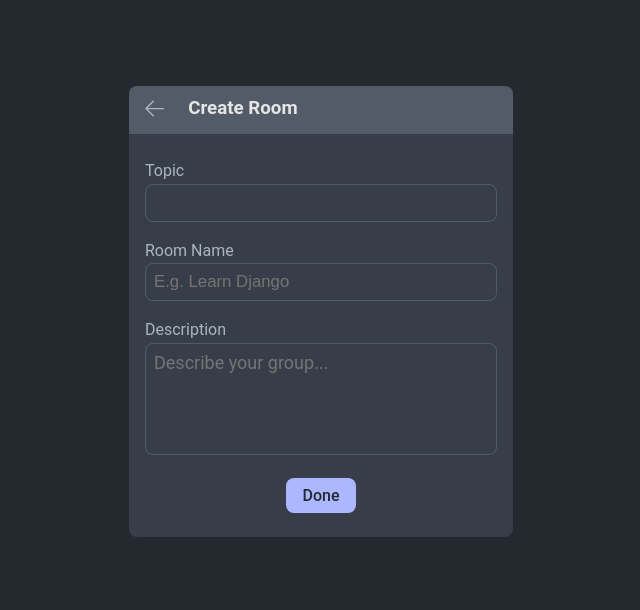
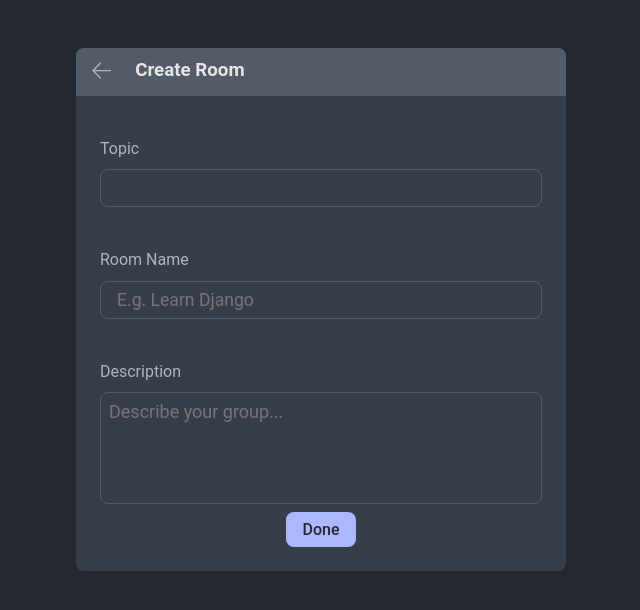
Before and after one commit to Rafay106/DjangoChatApp, a Django app: page /create-room/ in a window 1280 px wide. Shown: the part 68-678 px from the top of the page, without its empty margins (319-959 px from the left). Run offline with Django 4.2, Linux system fonts and the light colour scheme; a user stored in the database is signed in; data comes from the database, SQL or seed files in the repository; both versions use the stored data as it was after the commit.

Commit message:
some features added and code cleaned

```diff
--- a/DjangoChatApp/chat/forms.py
+++ b/DjangoChatApp/chat/forms.py
@@ -1,6 +1,5 @@
 from django import forms
 from django.contrib.auth.models import User
-from django.contrib.auth.forms import UserCreationForm
 from . models import RoomModel
 
 class RoomCreateForm(forms.ModelForm):
@@ -31,7 +30,7 @@ class RoomCreateForm(forms.ModelForm):
             'participants'
         ]
 
-class UserForm(UserCreationForm):
+class UserForm(forms.ModelForm):
     class Meta:
         model = User
         fields = [
--- a/DjangoChatApp/chat/templates/chat/roomCreateForm.html
+++ b/DjangoChatApp/chat/templates/chat/roomCreateForm.html
@@ -18,11 +18,11 @@
                 <h3>{{f_title}}</h3>
             </div>
         </div>
-        <div class="crf-body">
+        <div id="form-body">
             <form action="" method="post">
                 {% csrf_token %}
 
-                <div class="crf-input">
+                <div class="form-input">
                     <label for="id_topic">Topic</label>
                     <input type="text" name="topic" value="{{room.topic.name}}" list="topic-list" required>
                     <datalist id="topic-list">
@@ -34,18 +34,20 @@
                     </datalist>
                 </div>
 
-                <div class="crf-input">
+                <div class="form-input">
                     <label for="id_name">Room Name</label>
                     {{form.name}}
                 </div>
 
-                <div class="crf-input">
+                <div class="crf-input form-input">
                     <label for="id_description">Description</label>
                     {{form.description}}
                 </div>
-                <div id="crf-btn">
+
+                <div class="crf-btn">
                     <input class="btn" type="submit" value="Done">
                 </div>
+
             </form>
         </div>
     </div>
--- a/DjangoChatApp/chat/urls.py
+++ b/DjangoChatApp/chat/urls.py
@@ -17,5 +17,7 @@ urlpatterns = [
     path('delete-message/<int:pk>/', deleteMessage, name='deleteMsg'),
 
     path('profile/<str:uname>/', userProfileView, name='userProfileView'),
+    path('profile/edit', editUserProfile, name='editUserProfile'),
+
     path('topics/', topicsView, name='topicsView'),
 ]
--- a/DjangoChatApp/chat/views.py
+++ b/DjangoChatApp/chat/views.py
@@ -1,10 +1,10 @@
-from unicodedata import name
 from django.http import HttpResponse
 from django.shortcuts import redirect, render, get_object_or_404
 from django.contrib import messages
 from django.db.models import Q
 from django.contrib.auth import authenticate, login, logout
 from django.contrib.auth.models import User
+from django.contrib.auth.forms import UserCreationForm
 from django.contrib.auth.decorators import login_required
 
 from . models import *
@@ -27,7 +27,7 @@ def loginUser(request):
             messages.error(request, 'User does not exist!')
 
         user = authenticate(request, username=username, password=password)
-        print(type(user))
+
         if user is not None:
             login(request, user)
             return redirect('chat:homeView')
@@ -44,9 +44,9 @@ def logoutUser(request):
     return redirect('chat:loginUser')
 
 def registerUser(request):
-    form = UserForm()
+    form = UserCreationForm()
     if request.method == 'POST':
-        form = UserForm(request.POST)
+        form = UserCreationForm(request.POST)
         if form.is_valid():
             user = form.save(commit=False)
             user.username = user.username.lower()
@@ -69,7 +69,7 @@ def homeView(request):
         Q(host__username__icontains=q) |
         Q(description__icontains=q)
     )
-    topics = TopicModel.objects.all()
+    topics = TopicModel.objects.all()[0:5]
     msgs = MessageModel.objects.filter(Q(room__topic__name__icontains=q ))
 
     context = {
@@ -106,7 +106,7 @@ def roomView(request, pk):
 def userProfileView(request, uname):
     user = User.objects.get(username=uname)
     rooms = user.roommodel_set.all()
-    topics = TopicModel.objects.all()
+    topics = TopicModel.objects.all()[0:5]
     msgs = user.messagemodel_set.all()
     context = {
         'user' : user,
@@ -200,9 +200,18 @@ def deleteMessage(request, pk):
 
 @login_required(login_url='chat:loginUser')
 def editUserProfile(request):
+    user = request.user
+    form = UserForm(instance=user)
+    if request.method == 'POST':
+        form = UserForm(request.POST, instance = user)
+        if form.is_valid():
+            form.save()
+            return redirect('chat:userProfileView', uname = user.username)
 
-    context = {}
-    return render(request, 'chat/editUserProfile', context)
+    context = {
+        'form' : form
+    }
+    return render(request, 'chat/edit-user.html', context)
 
 
 def topicsView(request):
--- a/DjangoChatApp/static/css/base.css
+++ b/DjangoChatApp/static/css/base.css
@@ -82,6 +82,43 @@ svg {
 
 .btn:hover {
     opacity: 0.9;
+}
+
+/* Forms styling */
+
+#form-body {
+    padding: 0.5rem 1rem;
+}
+
+.form-input {
+    display: flex;
+    flex-direction: column;
+    gap: 0.5rem;
+    font-size: 1rem;
+    padding: 0.5rem;
+}
+
+.form-input input {
+    background: transparent;
+    border: 1px solid var(--color-light);
+    border-radius: 0.5rem;
+    outline: none;
+    font-family: inherit;
+    font-size: 1.1rem;
+    color: var(--color-text-dark);
+    padding: 0.5rem 1rem;
+}
+
+.form-input label{
+    margin-top: 1.5rem;
+}
+
+.form-input span,
+.form-input span li{
+    color: var(--color-light-more);
+    font-size: 0.8rem;
+    list-style: none;
+    cursor: default;
 }
 
 /* Title-bar styling */
@@ -524,35 +561,15 @@ svg {
 /* Create room form styling */
 
 #roomcreateview {
+    display: flex;
     width: 100%;
-    height: 70vh;
-    display: flex;
     justify-content: center;
     align-items: center;
 }
 
 .create-room-form {
-    width: 30vw;
+    max-width: 100rem;
     margin: 1rem auto;
-}
-
-.crf-body {
-    padding: 0.5rem 1rem;
-}
-
-.crf-input {
-    margin: 1rem 0;
-}
-
-.crf-input input {
-    background: transparent;
-    color: var(--color-light-more);
-    border: 1px solid var(--color-light);
-    border-radius: 0.5rem;
-    outline: none;
-    padding: 0.5rem;
-    width: 100%;
-    font-size: 1.05rem;
 }
 
 .crf-input textarea {
@@ -569,7 +586,7 @@ svg {
     font-family: 'Roboto';
 }
 
-#crf-btn {
+.crf-btn {
     display: flex;
     justify-content: center;
     height: 100%;
```
Also changed, not shown: other parts of DjangoChatApp/static/css/base.css (+5 -29 lines), DjangoChatApp/chat/templates/chat/edit-user.html (added, +44 -0 lines), DjangoChatApp/chat/templates/chat/login&register.html (+13 -19 lines), DjangoChatApp/chat/templates/chat/user_profile.html (+5 -3 lines), DjangoChatApp/db.sqlite3.
